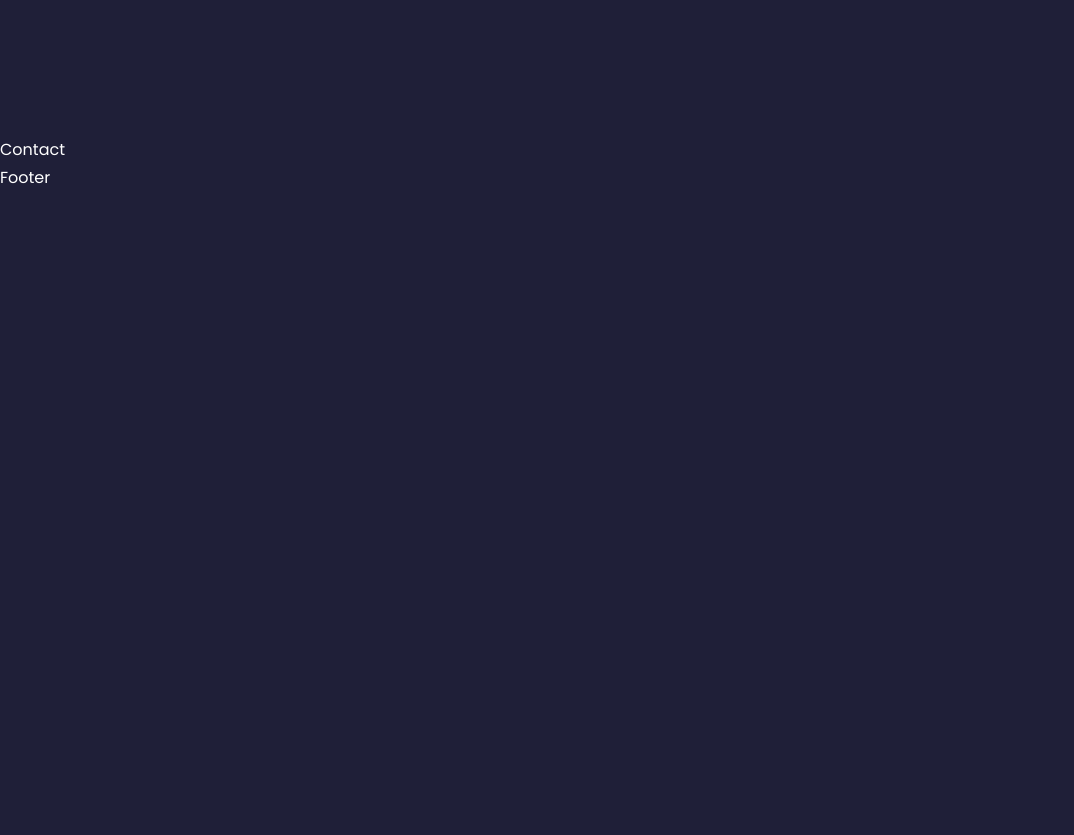
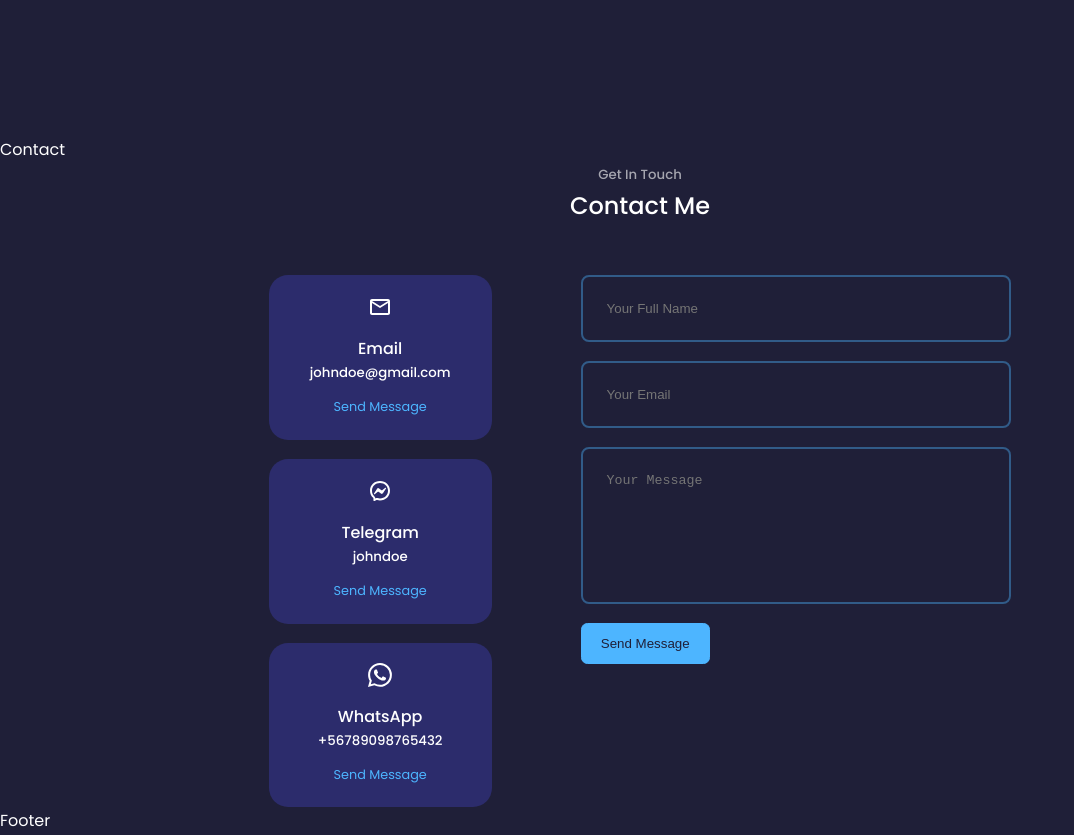
Before and after one commit to zhekaasd/portfolio-v2.0, a React (Create React App) app: page / in a window 1280 px wide. Shown: the part 4980-5815 px from the top of the page, without its empty margins (0-1074 px from the left). Before the commit the page ends 5171 px from the top, so only its background shows below. Built offline with nearby package versions, Linux system fonts and the light colour scheme.

Commit message:
add contact component w/ styles

```diff
--- a/src/components/contact/Contact.tsx
+++ b/src/components/contact/Contact.tsx
@@ -1,7 +1,52 @@
+import {MdOutlineEmail} from 'react-icons/md';
+import {RiMessengerLine} from 'react-icons/ri';
+import {BsWhatsapp} from 'react-icons/bs';
 
+import st from './contact.module.scss';
 
 const Contact = () => {
-    return <section id={'contact'}>Contact</section>
+    return <section id={'contact'}>Contact
+        <h5>Get In Touch</h5>
+        <h2>Contact Me</h2>
+
+        <div className={st.contactContainer}>
+            <div className={st.contactOptions}>
+                <article className={st.contactOption}>
+                    <MdOutlineEmail className={st.contactOptionIcon} />
+                    <h4>Email</h4>
+                    <h5>johndoe@gmail.com</h5>
+                    <a rel={'noreferrer'} href="mailto:johndoe@gmail.com" target={'_blank'}>Send Message</a>
+
+                </article>
+
+                <article className={st.contactOption}>
+                    <RiMessengerLine className={st.contactOptionIcon} />
+                    <h4>Telegram</h4>
+                    <h5>johndoe</h5>
+                    <a rel={'noreferrer'} href="https://t.me/johndoe" target={'_blank'}>Send Message</a>
+
+                </article>
+
+                <article className={st.contactOption}>
+                    <BsWhatsapp className={st.contactOptionIcon} />
+                    <h4>WhatsApp</h4>
+                    <h5>+56789098765432</h5>
+                    <a rel={'noreferrer'} href="https://api.whatsapp.com/send?phone=+56789098765432" target={'_blank'}>Send Message</a>
+
+                </article>
+
+            </div>
+            {/*END OF CONTACTS OPTIONS*/}
+
+            <form action="">
+                <input type="text" name={'name'} placeholder={'Your Full Name'} required />
+                <input type="email" name={'email'} placeholder={'Your Email'} required={true} />
+                <textarea placeholder={'Your Message'} name="message" id="msg" rows={7} ></textarea>
+                <button type={'submit'} className={st.btn}>Send Message</button>
+            </form>
+
+        </div>
+    </section>
 }
 
 export default Contact;
--- a/src/components/contact/contact.module.scss
+++ b/src/components/contact/contact.module.scss
@@ -0,0 +1,86 @@
+@import "../../index.scss";
+
+.contactContainer {
+  @extend .container;
+  width: 58%;
+  display: grid;
+  grid-template-columns: 30% 58%;
+  gap: 12%;
+
+  /*=============== FORM ================*/
+
+  form {
+    display: flex;
+    flex-direction: column;
+    gap: 1.2rem;
+
+    & input, textarea {
+      width: 100%;
+      padding: 1.5rem;
+      border-radius: .5rem;
+      background: transparent;
+      border: 2px solid var(--color-primary-variant);
+      resize: none;
+      color: var(--color-white);
+    }
+
+    .btn {
+      @extend .btn;
+      @extend .btn-primary;
+    }
+  }
+
+  .contactOptions {
+    display: flex;
+    flex-direction: column;
+    gap: 1.2rem;
+
+    .contactOption {
+      background: var(--color-bg-variant);
+      padding: 1.2rem;
+      border-radius: 1.2rem;
+      text-align: center;
+      border: 1px solid transparent;
+      transition: var(--transition);
+
+      &:hover {
+        background: transparent;
+        border-color: var(--color-primary-variant);
+      }
+
+      & a {
+        margin-top: .7rem;
+        display: inline-block;
+        font-size: .8rem;
+      }
+
+      .contactOptionIcon {
+        font-size: 1.5rem;
+        margin-bottom: .5rem;
+      }
+    }
+  }
+}
+
+
+
+/* ------------- MEDIA QUERIES (MEDIUM DEVICES) ------------- */
+
+
+@media screen and (max-width: 1024px){
+  .contactContainer {
+    grid-template-columns: 1fr;
+    gap: 2rem;
+  }
+}
+
+
+
+/* ------------- MEDIA QUERIES (SMALL DEVICES) ------------- */
+
+
+@media screen and (max-width: 600px){
+  .contactContainer {
+    width: var(--container-width-sm);
+  }
+}
```
